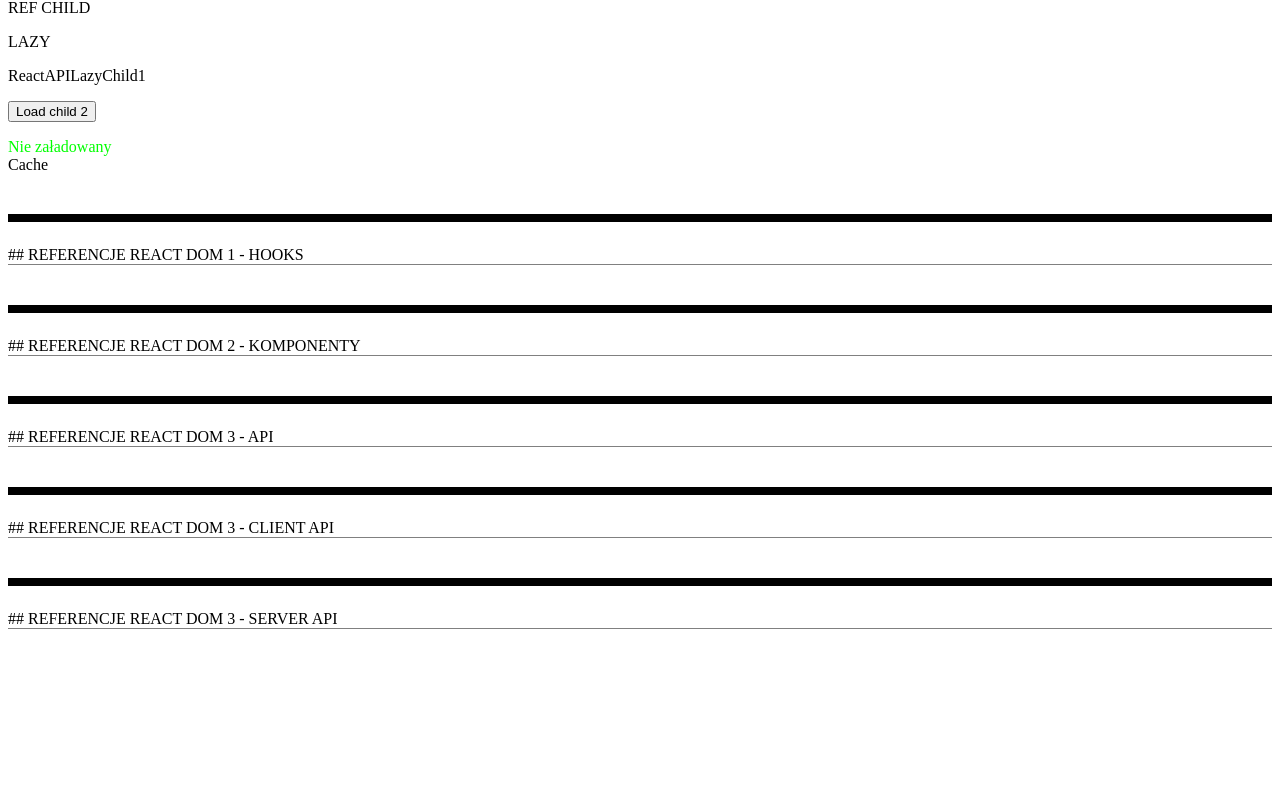
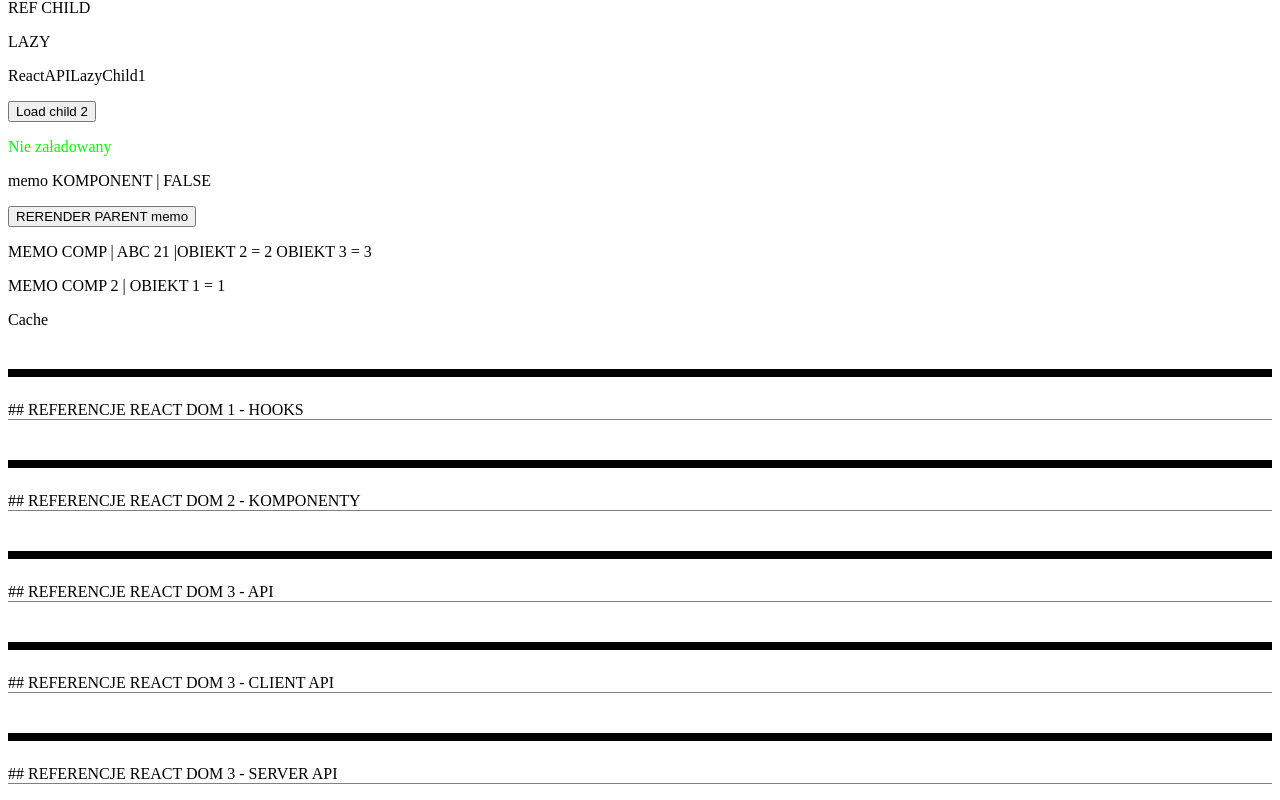
Before and after one commit to MaciejRog/CHEATSHEET_REACT, a React (Vite) app: page / in a window 1280 px wide. Shown: the part 3603-4403 px from the top of the page. Before the commit the page ends 4248 px from the top, so only its background shows below. Built offline with nearby package versions, Linux system fonts and the light colour scheme; no server answers.

Commit message:
add react api memo info

```diff
--- a/src/2_REFERENCJE/1_ref_REACT/3_API/ReactAPI.jsx
+++ b/src/2_REFERENCJE/1_ref_REACT/3_API/ReactAPI.jsx
@@ -2,6 +2,7 @@ import {
   createContext,
   forwardRef,
   lazy,
+  memo,
   Suspense,
   useContext,
   useEffect,
@@ -419,12 +420,113 @@ function ReactAPILazy() {
 }
 
 // #################################
-// ####
+// #### memo | pozwala pomijać RERENDERING komponentu tak długo jak nie zmieni się WARTOŚĆ lub REFERENCJA któregoś z PROPS
 // VVVVVVVVVVVVVVVVVVVVVVVVVVVVVVVVV
 
+const objOutside = { id: 2 };
+
 function ReactAPIMemo() {
-  return <div></div>;
+  /*
+  pozwala pomijać RERENDERING komponentu tak długo jak nie zmieni się WARTOŚĆ lub REFERENCJA któregoś z PROPS
+      nie działa na zmianę STANU wewnątrz 'memo' komponentu | zmianę CONTEXTU | zmianę stanu w REDUCER
+      (mozna STAN i CONTEXT wynieść wyzej)
+  POPRAWIA PERFORMANCE aplikacji
+
+  const MemoizedComponent = memo(SomeComponent, arePropsEqual?)
+      -) SomeComponent | komponent, który chcemy ZMEMOIZOWAĆ (zapewnić ze rerenderuje go tylko zmiana props)
+      -) arePropsEqual [OPCJONALNE | funkcja do porównywania czy props się zmieniły !!!! (przyjmuje STARE_PORPS, NOWE_PROPS)
+                                     domyślnie bez tego React korzysta z 'Object.is'
+                                     UWAGA!!! trzeba porównać kazde 'props'
+                                     UWAGA!!! MOZE POGORSZYĆ PERFORMANCE (naawet gorszy niz RERENDER za kazdym razem)
+                    function memoPropsEqualFuncs(prevCompProps, newCompProps) {
+                      if (prevCompProps.obj1.id === newCompProps.obj1.id) {
+                        // jeśli zwróci 'true' -> STARE i NOWE props są identyczne [BRAK RERENDERU]
+                        // sami sterujemy czy ma sie RERENDEROWAĆ
+                        return true;
+                      } else {
+                        // jeśli zwróci 'false' -> Inne wartości PROPS -> WYWOŁA RERENDER
+                        return false;
+                      }
+                    }
+      -) MemoizedComponent [ZWRACANA WARTOŚĆ] | komponent do uzywania (identyczny jak w 'SomeComponent' tylko z funkcjonalnością)
+
+
+  */
+  /*
+  SUPER jest do poprawy OPTYMALIZACJI, ale nie zawsze jest potrzbne. PRZESTRZEGAJMY ZASAD:
+    1) prop 'children' jest LEPSZE od opakowania komponentów wewnątrz (te z children się nie RERENDERUJĄ
+        gdy stan komponentu się zmieni)
+    2) NIE WYNOŚMY stanu dalej niż do najbliższego wspólnego komponentu
+    3) LOGIKA RENDEROWANIE ma byc PURE
+    4) UNIKAĆ zbędnych EFFECTÓW
+    5) UNIKAĆ ZBĘDNYCH ZALEŻNOŚCI w tablicach zależności
+  */
+  const [rerender, setRerender] = useState(false);
+  const [obj3] = useState({ id: 3 });
+  // stabilna referencja dla OBIEKTOW|TABLIC poprzez 'useMemo' dla funkcji dzięki 'useCallback'
+  const stableRef = useMemo(() => {
+    return {
+      id: obj3.id,
+    };
+  }, [obj3.id]);
+
+  return (
+    <div>
+      <p>memo KOMPONENT | {rerender ? "TRUE" : "FALSE"}</p>
+      {/* MIMO iz przy naciścięciu 'ReactAPIMemo' się RERENDERUJE to 'ReactAPIMemoComp' juz nie bo dostanie stabline PROPS*/}
+      <button
+        onClick={() => {
+          setRerender((prev) => !prev);
+        }}
+      >
+        RERENDER PARENT memo
+      </button>
+      <ReactAPIMemoComp
+        age={21}
+        name={"ABC"}
+        // TEN obiekt ponizej ZAWSZE wywoła 'rerender' bo jest tworzony zawsze przy rerenderze (czyli ma zmienną referencje)
+        // dlatego jest ZAKOMENTOWANY
+        // obj1={{ id: 1 }}
+        obj2={objOutside}
+        obj3={stableRef}
+      />
+      {/*
+        W tym stosujemy funkcję porównującą PROPS 'memoPropsEqualFuncs'
+        która sprawdza tylko czy wartośc 'id' się zmieniła
+        dlatego zapobiega RERENDEROWI
+      */}
+      <ReactAPIMemoComp2 obj1={{ id: 1 }} />
+    </div>
+  );
 }
+
+const ReactAPIMemoComp = memo(function ReactAPIMemoCompInner(props) {
+  console.log("!!!! ReactAPIMemoComp RERENDER");
+  return (
+    <p>
+      MEMO COMP | {props.name} {props.age} |
+      {/* <span>OBIEKT 1 = {props.obj1.id ?? "Brak stabilnej referencji"}</span>{" "} */}
+      <span>OBIEKT 2 = {props.obj2.id}</span>{" "}
+      <span>OBIEKT 3 = {props.obj3.id}</span>{" "}
+    </p>
+  );
+});
+
+function ReactAPIMemoComp2Inner(props) {
+  console.log("!!!! ReactAPIMemoComp2 RERENDER");
+  return <p> MEMO COMP 2 | OBIEKT 1 = {props.obj1.id}</p>;
+}
+function memoPropsEqualFuncs(prevCompProps, newCompProps) {
+  if (prevCompProps.obj1.id === newCompProps.obj1.id) {
+    // jeśli zwróci 'true' -> STARE i NOWE props są identyczne [BRAK RERENDERU]
+    // sami tym sterujemy
+    return true;
+  } else {
+    // jeśli zwróci 'false' -> Inne wartości PROPS -> WYWOŁA RERENDER
+    return false;
+  }
+}
+const ReactAPIMemoComp2 = memo(ReactAPIMemoComp2Inner, memoPropsEqualFuncs);
 
 // #################################
 // ####
```
